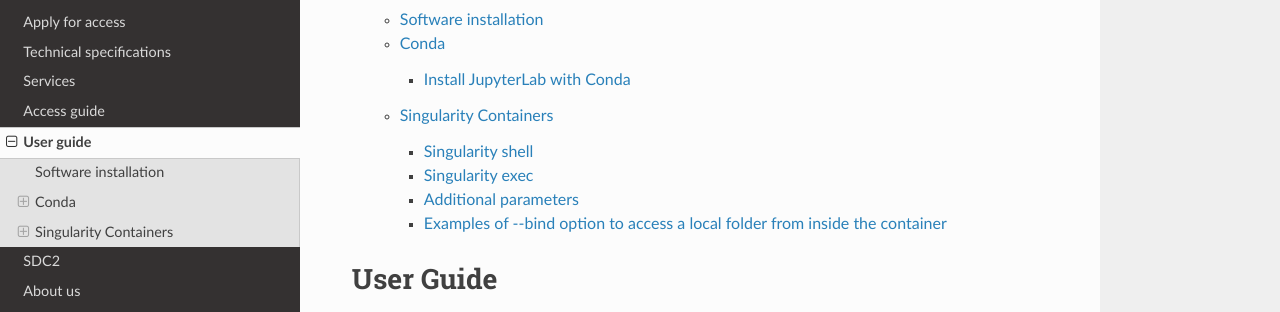
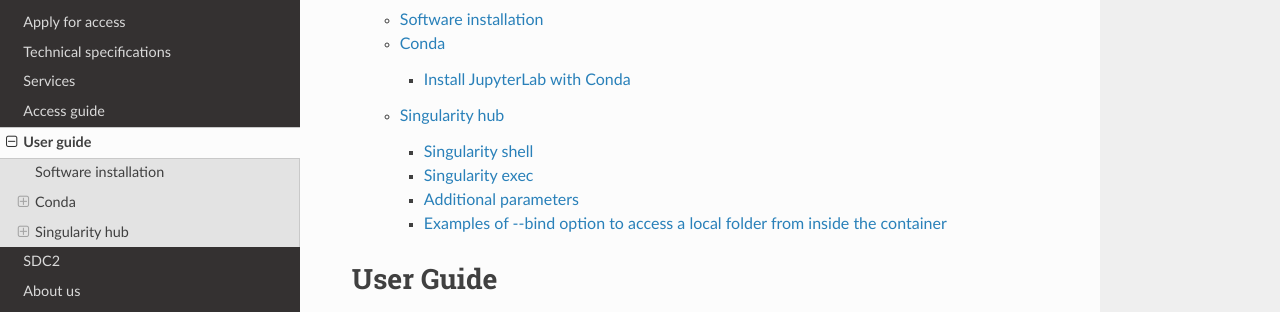
Before and after one commit to espsrc/spsrc_user_docs, an MkDocs documentation site: the page built from docs/user_guide.md, in a window 1280 px wide and 1400 px high. Shown: the part 127-439 px from the top of the window. Built offline with MkDocs 1.6.1, drawn with Linux system fonts in a browser that asks for light colours; nearby versions of some CDN libraries; some of the changed text lies outside the part shown.

Commit message:
Rename Singularity containers by Singularity hub

````diff
--- a/docs/user_guide.md
+++ b/docs/user_guide.md
@@ -64,7 +64,7 @@ jupyter lab --ip=0.0.0.0 --port=<port-number>
 ```
 JupyterLab will print out the URL to connect to your session.
 
-## Singularity Containers
+## Singularity hub
 
 Containers are unit software packages that contain all the software, files, libraries, dependencies and environmental variables necessary to run a particular task or workflow. Containers are encapsulated software environments and abstract the software and applications from the underlying operating system. This allows users to run workflows in customized environments, switch between environments, and to share these environments with colleagues and research teams.
 
````
